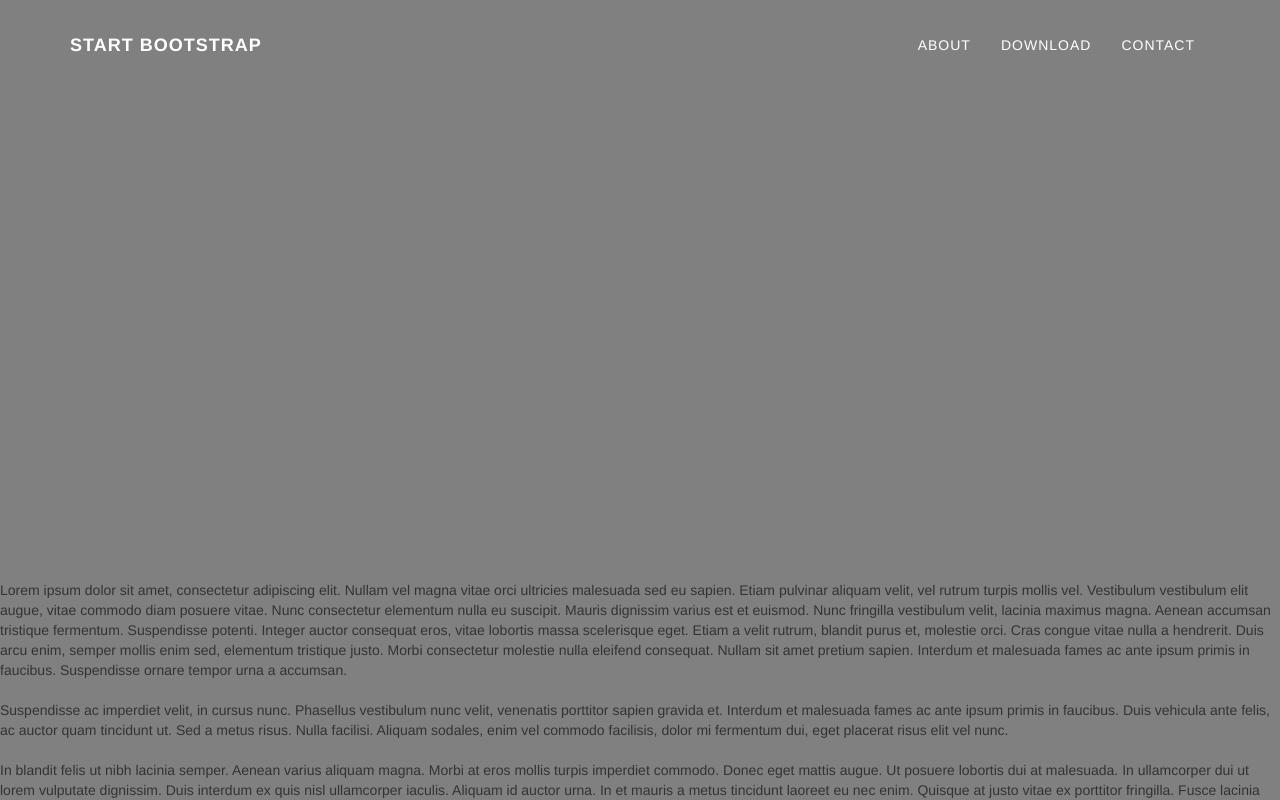
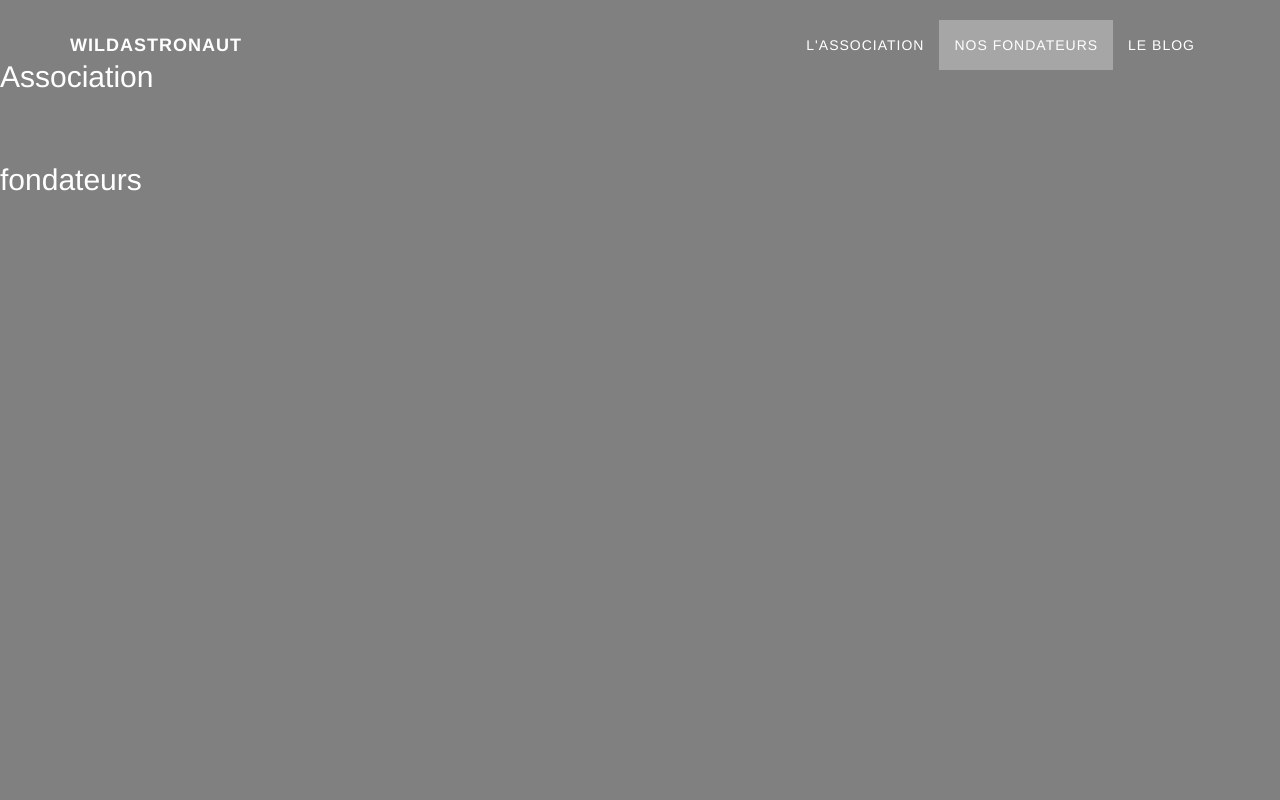
Before and after one commit to tairk/wildAstronaut, a plain HTML site: page index.html in a window 1280 px wide. Shown: the top 800 px of the page. Drawn offline with nearby package versions, Linux system fonts and the light colour scheme.

Commit message:
remise au propre

```diff
--- a/css/alexandre.css
+++ b/css/alexandre.css
@@ -1,6 +1,6 @@
 body{
 	background-color: gray;
-
+  color: white;
 }
 
 .navbar-custom {
@@ -65,7 +65,14 @@ body{
   }
   .navbar-custom.top-nav-collapse {
     padding: 0;
-    background: black;
+    background: rgba(0, 0, 0, 0.5);
     border-bottom: 1px solid rgba(255, 255, 255, 0.3);
   }
 }
+.content-section{
+  padding-top: 5vh;
+}
+
+.sizeSection{
+min-height: 100vh;
+}
--- a/index.html
+++ b/index.html
@@ -17,74 +17,37 @@
     	<nav class="navbar navbar-custom navbar-fixed-top" role="navigation">
         	<div class="container">
             	<div class="navbar-header">
-                <button type="button" class="navbar-toggle" data-toggle="collapse" data-target=".navbar-main-collapse">
+                	<button type="button" class="navbar-toggle" data-toggle="collapse" data-	target=".navbar-main-collapse">
                     	Menu <i class="fa fa-bars"></i>
                 	</button>
                 	<a class="navbar-brand page-scroll" href="#page-top">
-                    <i class="fa fa-play-circle"></i> <span class="light">Start</span> Bootstrap
+                    	<i class="fa fa-play-circle"></i> <span class="light">WILD</span>ASTRONAUT
                 	</a>
             	</div>
 
             	<div class="collapse navbar-collapse navbar-right navbar-main-collapse">
                 	<ul class="nav navbar-nav">
-                    <!-- Hidden li included to remove active class from about link when scrolled up past about section -->
                     	<li class="hidden">
                     	    <a href="#page-top"></a>
                     	</li>
                     	<li>
-                        <a class="page-scroll" href="#about">About</a>
+                        	<a class="page-scroll" href="#association">L'ASSOCIATION</a>
                     	</li>
                     	<li>
-                        <a class="page-scroll" href="#download">Download</a>
+                    	    <a class="page-scroll" href="#fondateur">NOS FONDATEURS</a>
                     	</li>
                     	<li>
-                        <a class="page-scroll" href="#contact">Contact</a>
+                        	<a class="page-scroll" href="blog.html">LE bLOG</a>
                     	</li>
                 	</ul>
             	</div>
         	</div>
     	</nav>
+		<section id="association" class="content-section sizeS">
+			<h2>Association</h2>
+		<section id="fondateur" class="content-section sizeSection">
+			<h2>fondateurs</h2>
 
-    <br /><br />
-<br />
-<br />
-<br />
-<br />
-<br />
-<br />
-<br />
-<br />
-<br />
-<br />
-<br />
-<br />
-<br />
-<br />
-<br />
-
-<br />
-<br />
-<br />
-<br />
-<br />
-<br />
-<br />
-<br />
-<br />
-<br />
-<br />
-<br />
-
-    Lorem ipsum dolor sit amet, consectetur adipiscing elit. Nullam vel magna vitae orci ultricies malesuada sed eu sapien. Etiam pulvinar aliquam velit, vel rutrum turpis mollis vel. Vestibulum vestibulum elit augue, vitae commodo diam posuere vitae. Nunc consectetur elementum nulla eu suscipit. Mauris dignissim varius est et euismod. Nunc fringilla vestibulum velit, lacinia maximus magna. Aenean accumsan tristique fermentum. Suspendisse potenti. Integer auctor consequat eros, vitae lobortis massa scelerisque eget. Etiam a velit rutrum, blandit purus et, molestie orci. Cras congue vitae nulla a hendrerit. Duis arcu enim, semper mollis enim sed, elementum tristique justo. Morbi consectetur molestie nulla eleifend consequat. Nullam sit amet pretium sapien. Interdum et malesuada fames ac ante ipsum primis in faucibus. Suspendisse ornare tempor urna a accumsan.<br />
-<br />
-Suspendisse ac imperdiet velit, in cursus nunc. Phasellus vestibulum nunc velit, venenatis porttitor sapien gravida et. Interdum et malesuada fames ac ante ipsum primis in faucibus. Duis vehicula ante felis, ac auctor quam tincidunt ut. Sed a metus risus. Nulla facilisi. Aliquam sodales, enim vel commodo facilisis, dolor mi fermentum dui, eget placerat risus elit vel nunc.<br>
-<br />
-In blandit felis ut nibh lacinia semper. Aenean varius aliquam magna. Morbi at eros mollis turpis imperdiet commodo. Donec eget mattis augue. Ut posuere lobortis dui at malesuada. In ullamcorper dui ut lorem vulputate dignissim. Duis interdum ex quis nisl ullamcorper iaculis. Aliquam id auctor urna. In et mauris a metus tincidunt laoreet eu nec enim. Quisque at justo vitae ex porttitor fringilla. Fusce lacinia suscipit elementum. Aliquam congue libero magna, eget blandit sapien finibus at. Nam et porttitor leo. Duis efficitur mi et aliquam tincidunt. Aenean eleifend magna sed risus mollis, ut malesuada enim tincidunt. Fusce blandit, est at bibendum consectetur, velit metus lacinia erat, eget convallis sem erat vel diam.<br />
-<br />
-Proin quis dui eget mauris bibendum mollis. Maecenas vulputate turpis urna, sed bibendum lectus pharetra dapibus. Curabitur maximus mauris enim, et blandit odio accumsan non. Vestibulum mauris risus, lobortis nec augue sed, suscipit elementum diam. Nulla sit amet leo imperdiet, tincidunt ex sit amet, pretium lacus. Etiam aliquam tincidunt massa at rhoncus. Phasellus eleifend nisl eget lectus ornare, in accumsan nunc scelerisque. Proin eu venenatis erat. Fusce eu metus ornare, eleifend velit eget, faucibus arcu.<br />
-<br />
-Aliquam vel felis at odio dapibus rhoncus. Aenean in maximus metus. Sed vel imperdiet odio. Duis a justo nulla. Sed tincidunt fringilla leo, eu facilisis ligula volutpat non. Duis ultricies mauris a eros fermentum, eu gravida eros sodales. Ut venenatis malesuada facilisis. Pellentesque rutrum finibus sapien. Donec vitae tortor in nunc viverra eleifend.<br />
 		<script src="./javascript/script.js"></script>
-
 	</body>
 </html>
```
Lines whose indentation alone changed are shown as unchanged.
